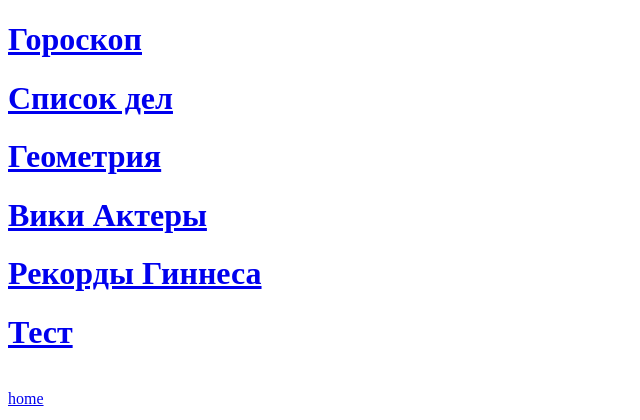
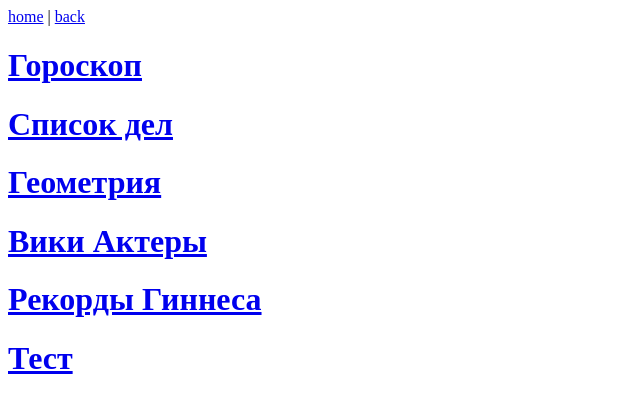
Before and after one commit to kazacoder/my_page, a Django app: page / in a window 1280 px wide. Shown: the top 420 px of the page, without its empty margins (0-640 px from the left). Run offline with Django 4.2, Linux system fonts and the light colour scheme.

Commit message:
урок 3.9 "Тэг include", создан шаблон navbar.html

```diff
--- a/guinness_records/templates/guinness_records/record_list.html
+++ b/guinness_records/templates/guinness_records/record_list.html
@@ -5,11 +5,12 @@
 {% endblock %}
 
 {% block content %}
+
     <p>
         {% for record in record_list %}
             <a href="{{ forloop.counter0 }}">{{ record }}</a>
             <br>
         {% endfor %}
     </p>
-    <br><a href="..">back</a>
+
 {% endblock %}
--- /dev/null
+++ b/templates/includes/navbar.html
@@ -0,0 +1,4 @@
+<nav>
+    <a href="/">home</a> |
+    <a href="..">back</a>
+</nav>
--- a/templates/root/base.html
+++ b/templates/root/base.html
@@ -5,9 +5,8 @@
     <title>{% block title %} {% endblock %}</title>
 </head>
 <body>
+    {% include 'includes/navbar.html' %}
     {% block content %} {% endblock %}
 
-    <br>
-    <a href="/">home</a>
 </body>
 </html>
```
